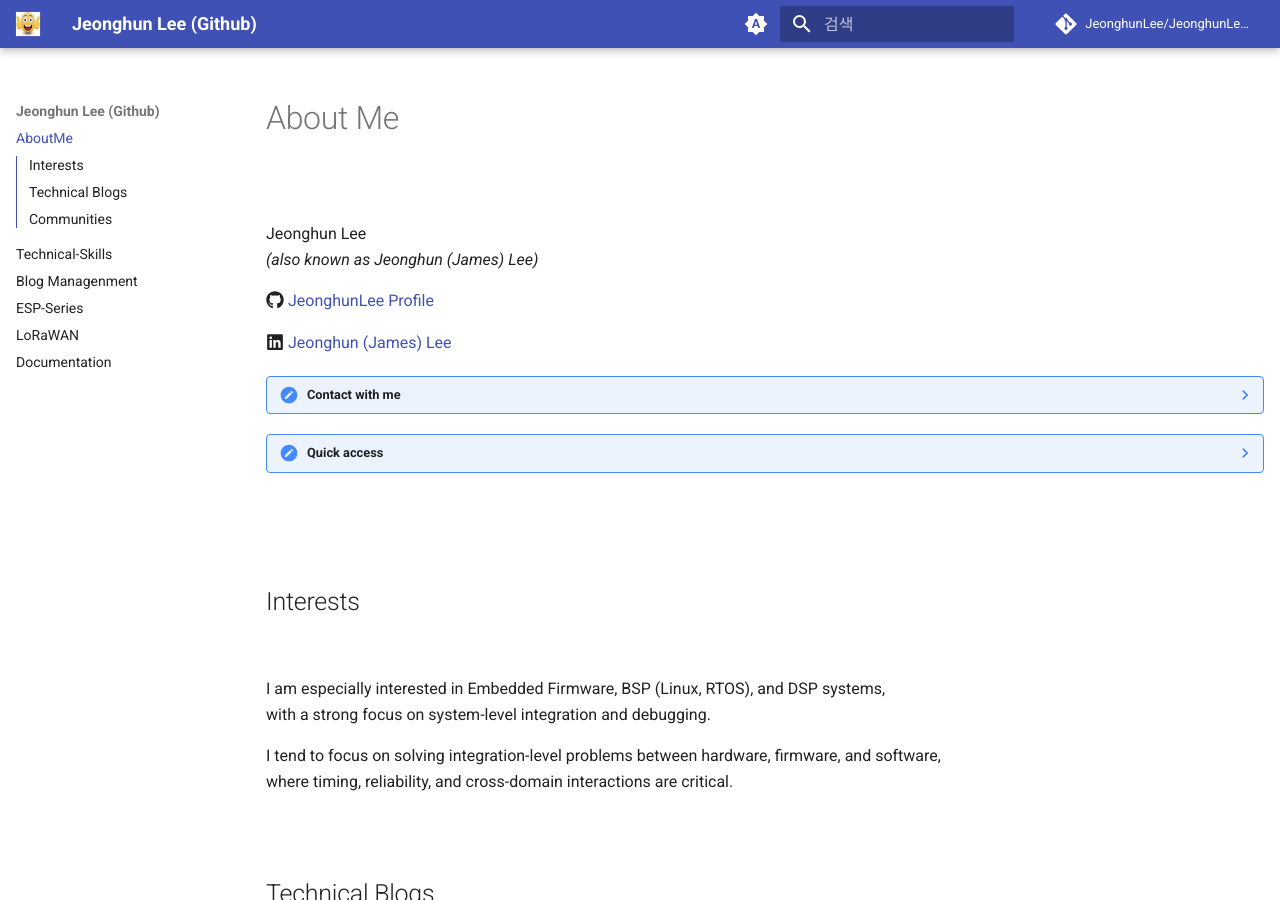
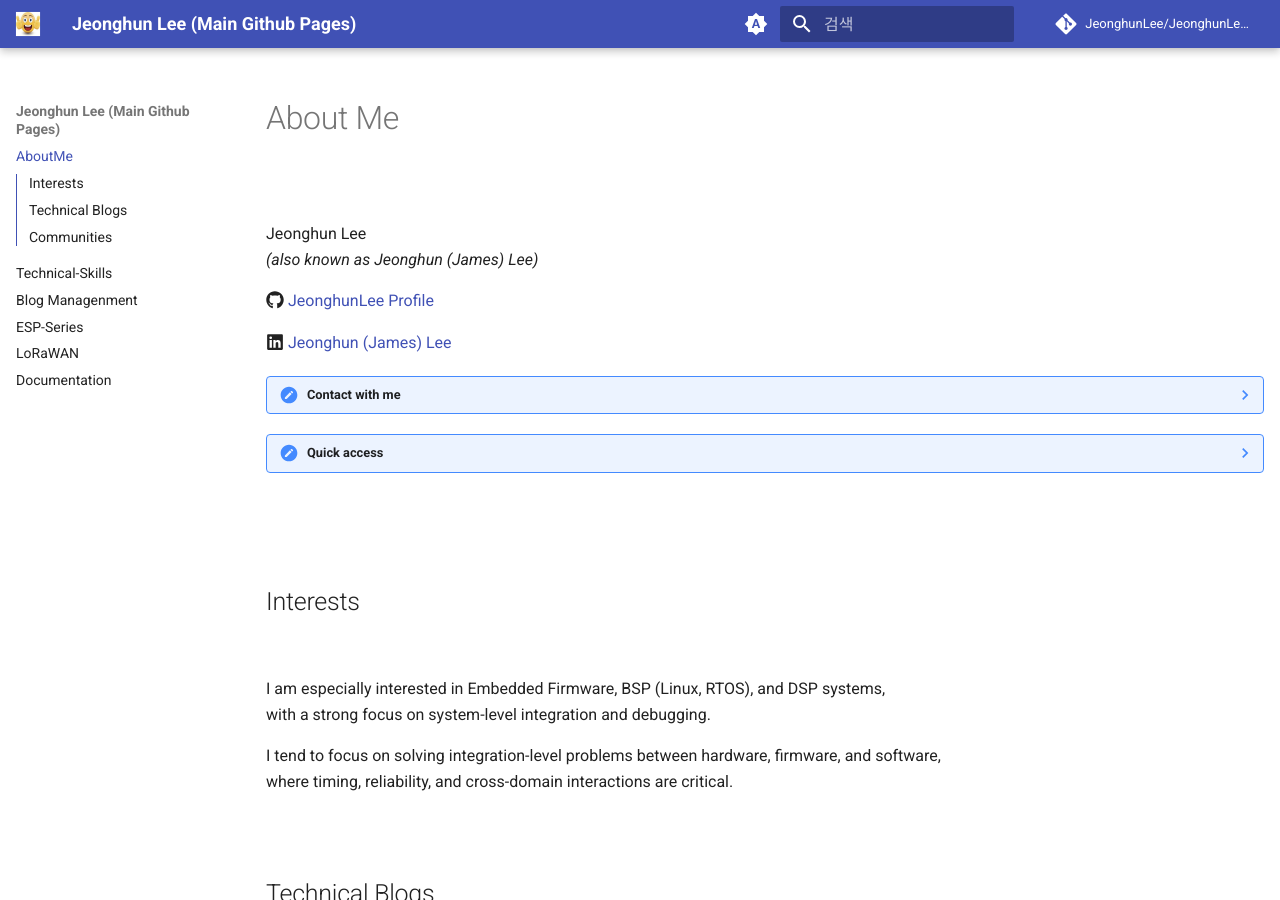
Before and after one commit to JeonghunLee/JeonghunLee.github.io, an MkDocs documentation site: the page built from docs/index.md, in a window 1280 px wide and 900 px high. Built offline with MkDocs 1.6.1 and Material for MkDocs 9.7.7, drawn with Linux system fonts in a browser that asks for light colours; comment, search, counter and statistics services are not loaded.

Commit message:
update it

```diff
--- a/mkdocs.yml
+++ b/mkdocs.yml
@@ -1,4 +1,4 @@
-site_name: Jeonghun Lee (Github)
+site_name: Jeonghun Lee (Main Github Pages)
 site_description: Jeonghun Lee's Personal Website Link Page
 site_author: Jeonghun Lee
 repo_url: https://github.com/JeonghunLee/JeonghunLee.github.io
```
